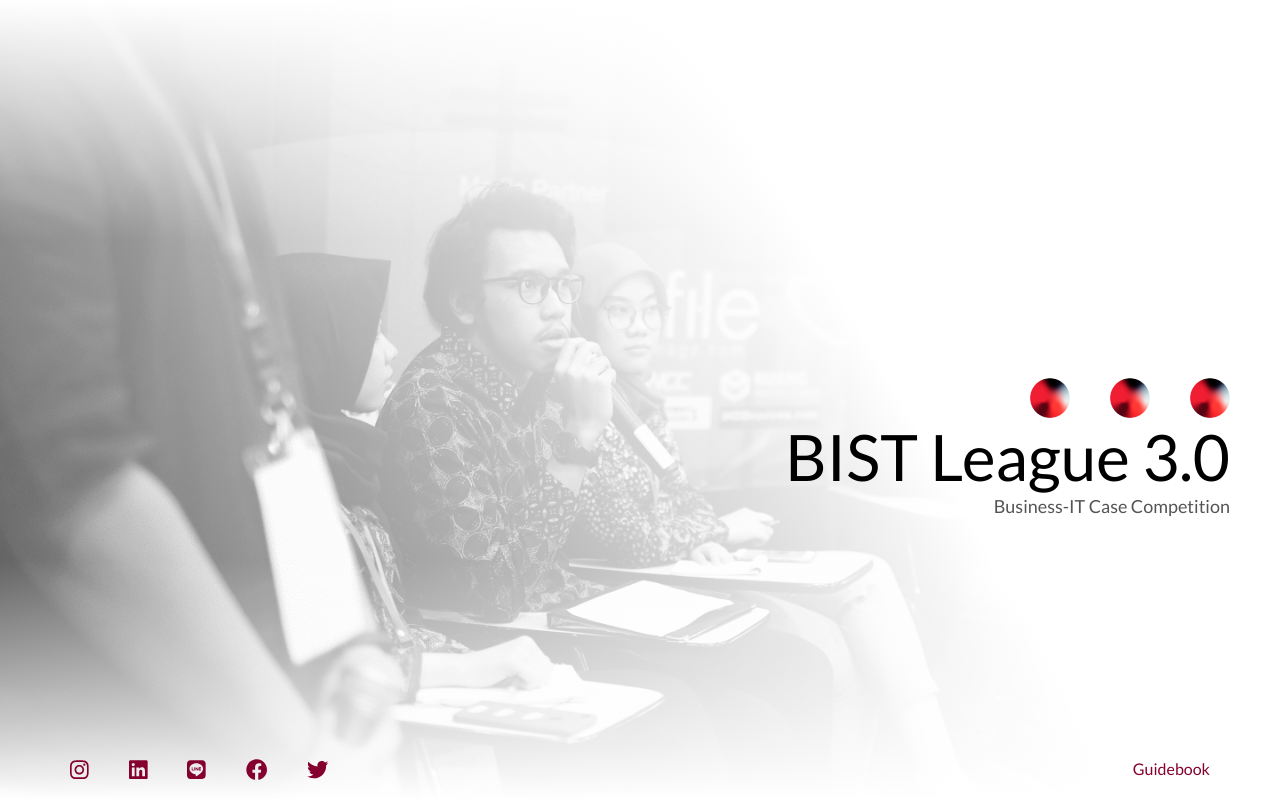
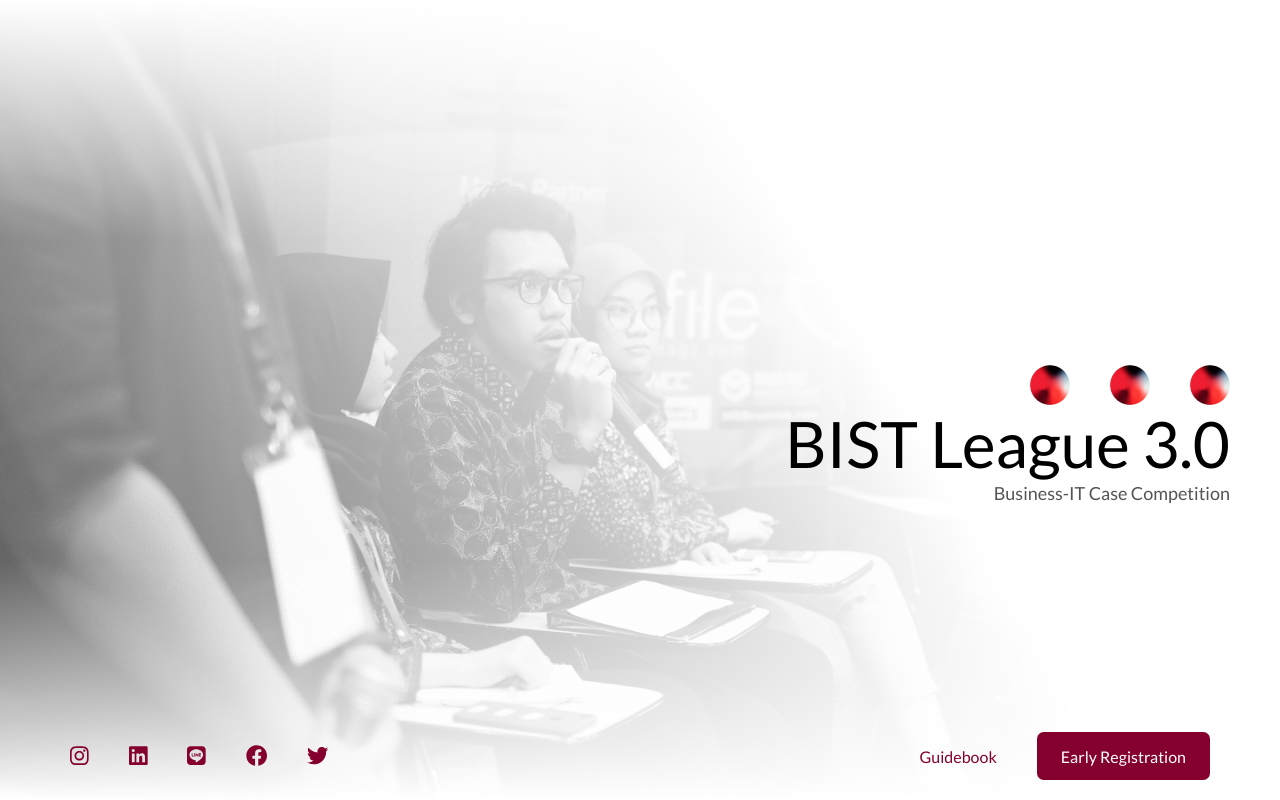
Before and after one commit to bist-league-3-0/frontend, a React (Create React App) app: page / in a window 1280 px wide. Built offline with nearby package versions, Linux system fonts and the light colour scheme; no server answers.

Commit message:
emergency 1

```diff
--- a/src/App.js
+++ b/src/App.js
@@ -59,7 +59,7 @@
   return (
     <div>
       <Router>
-        <Component.Navigation width={width} user={user}/>
+        {/* <Component.Navigation width={width} user={user}/> */}
         <Switch>
           {/* General Routes */}
           <Route exact path={FrontendRoutes.home}>
@@ -67,7 +67,7 @@
               <Scene.LandingScene/>
             </div>
           </Route>
-          <Route path={FrontendRoutes.login}>
+          {/* <Route path={FrontendRoutes.login}>
             <Scene.LoginScene user={user}/>
           </Route>
           <Route path={FrontendRoutes.register}>
@@ -78,7 +78,7 @@
           </Route>
           <Route path={FrontendRoutes.forgotPassword}>
             <Scene.ForgotPasswordScene />
-          </Route>
+          </Route> */}
 
           {/* Auth Routes */}
           <Route path={FrontendRoutes.dashboard}>
--- a/src/css/constants/_color.scss
+++ b/src/css/constants/_color.scss
@@ -52,3 +52,13 @@
 .color-success {
   color: $color-success
 }
+
+@each $key, $value in $color {
+  .color-#{$key} {
+    color: $value !important;
+  }
+
+  .bg-color-#{$key} {
+    color: $value !important;
+  }
+}
--- a/src/css/scene/_landing-scene.scss
+++ b/src/css/scene/_landing-scene.scss
@@ -24,6 +24,10 @@
       flex-direction: column;
       align-items: flex-end;
 
+      @media screen and (max-width: #{remToPx($bp-medium)}) {
+        align-items: center;
+      }
+
       .hero-asset {
         @include fluid("height", 2.8rem, 4rem);
       }
@@ -41,21 +45,45 @@
     .hero-links {
       display: flex;
       justify-content: space-between;
+      align-items: center;
+      width: 100%;
 
       @media screen and (max-width: #{remToPx($bp-medium)}) {
-        justify-content: center;
+        align-items: flex-end;
+      }
+
+      .bist-links {
+        display: flex;
+        flex-direction: row;
+        align-items: center;
+
+        @media screen and (max-width: #{remToPx($bp-medium)}) {
+          flex-direction: column;
+          align-items: stretch;
+          justify-content: flex-end;
         }
 
         .bist-link {
-        @include fluidpaddingx(1.2rem, 2rem);
           color: $color-primary-1;
-        text-decoration: underline;
+
+          @media screen and (min-width: #{remToPx($bp-medium)}){
+            @include fluidmarginx(1.2rem, 2rem);
+          }
+
+          @media screen and (max-width: #{remToPx($bp-medium)}) {
+            @include fluidmarginy(1.2rem, 2rem);
+          }
 
           &:hover {
             color: $color-primary-2;
             cursor: pointer;
             transition: $defaultTransition;
           }
+
+          &.other-links {
+            text-align: right;
+          }
+        }
       }
     }
   }
--- a/src/scenes/General/landingScene.js
+++ b/src/scenes/General/landingScene.js
@@ -33,9 +33,12 @@
               <FontAwesomeIcon icon={['fab', "twitter"]} size={width > 960 ? "2x" : "lg"}/>
             </a>
           </div>
-          <div className="bist-links  medium-only">
-            <a href="https://bit.ly/CompetitionGuidebook" className="bist-link" target="_blank" rel="noopener noreferrer">
+          <div className="bist-links ">
+            <a href="https://bit.ly/CompetitionGuidebook" className="bist-link other-links" target="_blank" rel="noopener noreferrer">
               Guidebook
+            </a>
+            <a href="" className="bist-link button-primary-filled color-white other-links" target="_blank" rel="noopener noreferrer">
+              Early Registration
             </a>
           </div>
         </div>
```
Lines whose indentation alone changed are shown as unchanged.
